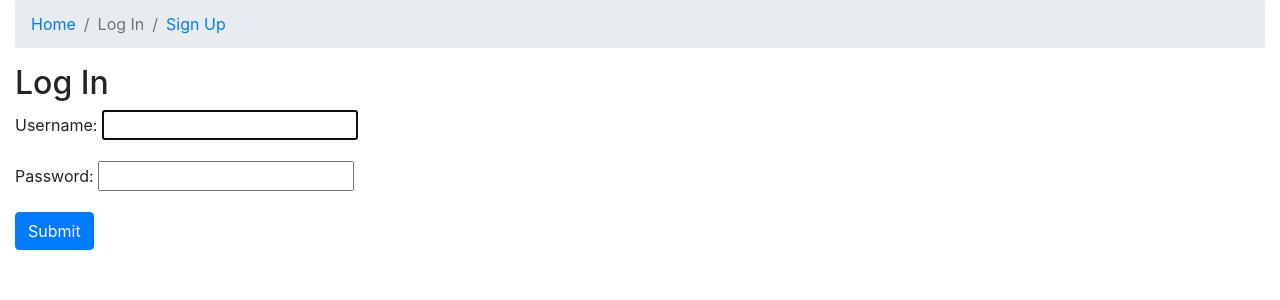
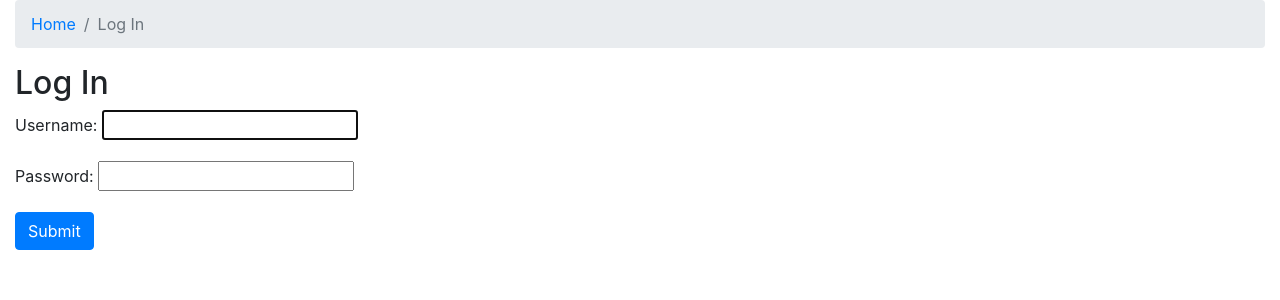
Before and after one commit to josephdubon/django-bugtracker, a Django app: page /accounts/login/ in a window 1280 px wide. Shown: the top 300 px of the page. Run offline with Django 3.2, Linux system fonts and the light colour scheme; some libraries are stand-ins or nearby versions.

Commit message:
Removed sign up
Took 17 seconds

```diff
--- a/templates/registration/login.html
+++ b/templates/registration/login.html
@@ -5,15 +5,12 @@
         <ol class="breadcrumb">
             <li class="breadcrumb-item" aria-current="page"><a href="{% url 'home' %}">Home</a></li>
             <li class="breadcrumb-item active">Log In</li>
-            <li class="breadcrumb-item active" aria-current="page"><a href="{% url 'signup' %}">Sign Up</a></li>
         </ol>
     </nav>
     <h2>Log In</h2>
     {% if user.is_authenticated %}
         <p>
             You are logged in.
-            <br/>
-            You are already signed up.
         </p>
         <br/>
         <p><a href="{% url 'logout' %}">Log Out</a></p>
```
